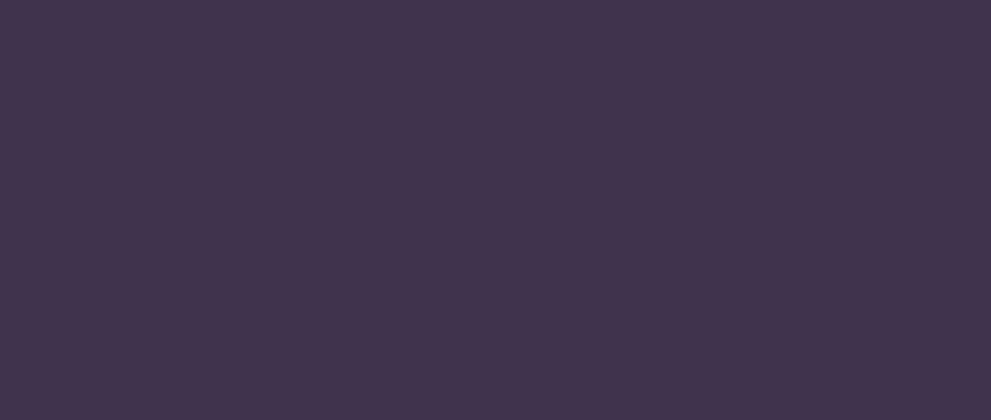
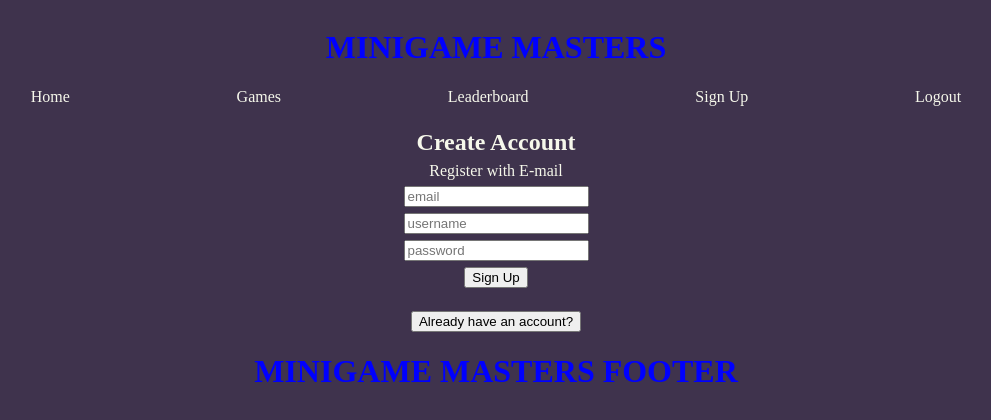
Before and after one commit to mikedaleo/minigame-masters, a React (Vite) app in the folder client/: page /signup in a window 1280 px wide. Before the commit this address had no page. Shown: the top 420 px of the page, without its empty margins (144-1135 px from the left). Built offline with nearby package versions, Linux system fonts and the light colour scheme.

Commit message:
Added a toggle button to the login/signup section.

```diff
--- a/client/src/App.css
+++ b/client/src/App.css
@@ -12,6 +12,12 @@ body{
   color: var(--high-contrast)
 }
 /* Form containers */
+.container{
+  display: flex;
+  flex-direction: column;
+  align-items: center;
+  justify-content: center;
+}
 .form{
   display: flex;
   flex-direction: column;
@@ -20,6 +26,9 @@ body{
 }
 .form *{
   margin: 3px 0px;
+}
+.sign-up-btn{
+align-items: center;
 }
 /* Header Style */
 header{
--- a/client/src/components/Form/forms.jsx
+++ /dev/null
@@ -1,11 +0,0 @@
-import SignUp from "./sign-up";
-import Login from "./login"
-
-function Forms() {
-    return(
-    <>
-        <SignUp />
-        <Login />
-    </>)
-}
-export default Forms;
--- a/client/src/components/Form/login.jsx
+++ /dev/null
@@ -1,19 +0,0 @@
-
-
-function Login() {
-    return (
-        <div className="container" id="container">
-            <div className="form-container">
-                <form className='form'>
-                    <h2>Login</h2>
-                    <span>Login with Username</span>
-                    <input  name="email" type="email" placeholder='email'></input>
-                    <input  name="userName" type="username" placeholder='username'></input>
-                    <input  name="password" type="password" placeholder='password'></input>
-                    <button type="submit">Login</button>
-                </form>
-            </div>
-        </div>
-    )
-}
-export default Login;
--- a/client/src/components/Form/sign-up.jsx
+++ b/client/src/components/Form/sign-up.jsx
@@ -4,6 +4,7 @@ function SignUp() {
     const [email, setEmail] = useState('');
     const [userName, setUserName] = useState('');
     const [password, setPassword] = useState('');
+    const [currentForm, setCurrentForm] = useState('login');
 
     const handleInputChange = (e) => {
         // Getting the value and name of the input which triggered the change
@@ -21,11 +22,16 @@ function SignUp() {
         }
     };
 
+    // Function to toggle form visibility
+    const toggleForm = () => {
+        setCurrentForm(currentForm === 'login' ? 'signUp' : 'login');
+    };
+
 
     return (
-        <div className="container" id="container">
-            <div className="form-container">
-                <form className='form'>
+        <div className="container">
+            {currentForm === 'login' ? (<div className="form-container">
+                <form className='form sign-up'>
                     <h2>Create Account</h2>
                     <span>Register with E-mail</span>
                     <input value={email} onChange={handleInputChange} name="email" type="email" placeholder='email'></input>
@@ -33,7 +39,24 @@ function SignUp() {
                     <input value={password} onChange={handleInputChange} name="password" type="password" placeholder='password'></input>
                     <button type="submit">Sign Up</button>
                 </form>
+            </div>) : (
+        <div className="container">
+            <div className="form-container">
+                <form className='form login'>
+                    <h2>Login</h2>
+                    <span>Login with Username</span>
+                    <input name="email" type="email" placeholder='email'></input>
+                    <input name="userName" type="username" placeholder='username'></input>
+                    <input name="password" type="password" placeholder='password'></input>
+                    <button type="submit">Login</button>
+
+                </form>
             </div>
+        </div>
+    )}
+            <button onClick={toggleForm} className="toggle-btn">
+                {currentForm === 'login' ? 'Already have an account?' : "Don't have an account?"}
+            </button>
         </div>
 
     )
--- a/client/src/components/Navbar/Nav.jsx
+++ b/client/src/components/Navbar/Nav.jsx
@@ -9,7 +9,7 @@ function Nav() {
           <Link to="/">Home</Link>
           <Link to="/games">Games</Link>
           <Link to="/leaderboard">Leaderboard</Link>
-          <Link to="/forms">Sign Up</Link>
+          <Link to="/signup">Sign Up</Link>
           <Link to="/">Logout</Link>
         </div>
       </nav>
--- a/client/src/main.jsx
+++ b/client/src/main.jsx
@@ -7,7 +7,7 @@ import Games from './pages/Games';
 import Profile from './pages/Profile';
 import Error from './pages/Error';
 import Leaderboard from './pages/Leaderboard';
-import Forms from './components/Form/forms.jsx';
+import SignUp from './components/Form/sign-up.jsx';
 
 const router = createBrowserRouter([
   {
@@ -29,8 +29,8 @@ const router = createBrowserRouter([
         element: <Leaderboard />
       },
        {
-        path: '/forms',
-        element: <Forms />
+        path: '/signup',
+        element: <SignUp />
       }
     ],
   },
```
